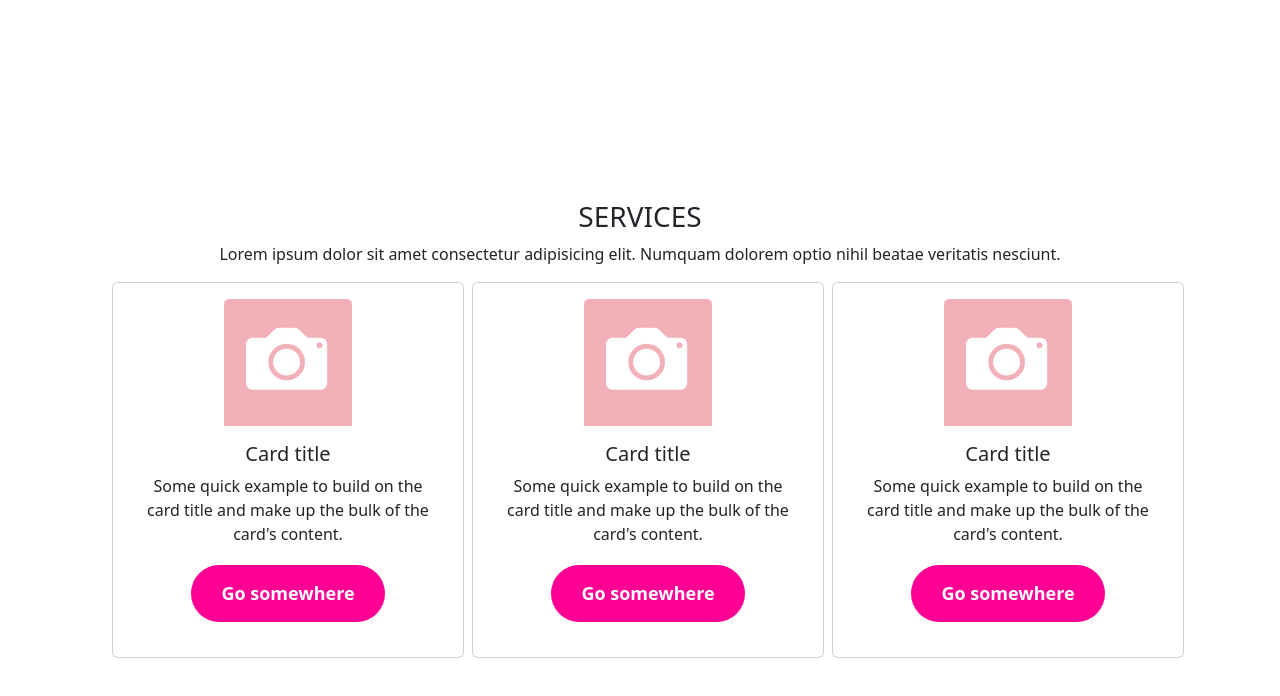
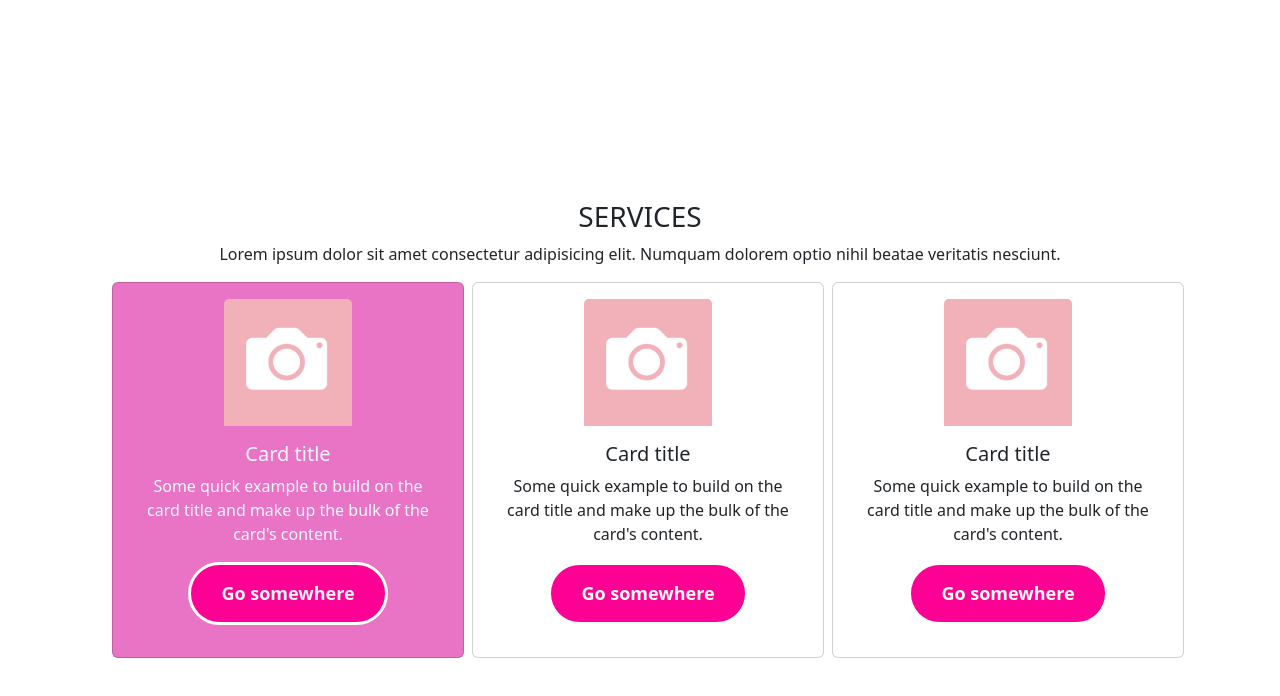
Before and after one commit to Luisseeeee/CCIT06, a plain HTML site: page index.html in a window 1280 px wide. In both pictures the pointer is over the element 288 px from the left and 2025 px from the top of the page. Shown: the part 1556-2252 px from the top of the page. Drawn offline with nearby package versions, Linux system fonts and the light colour scheme.

Commit message:
Update style.css

```diff
--- a/style.css
+++ b/style.css
@@ -49,3 +49,12 @@ section {
 .uwu {
     width: 40%;
 }
+.card:hover{
+    background-color: rgb(233, 116, 198);
+    transition: all .4 ease;
+}
+.card:hover .card-title,
+.card:hover .card-text,
+.card:hover .btn-brand{
+    color: aliceblue;
+}
```
